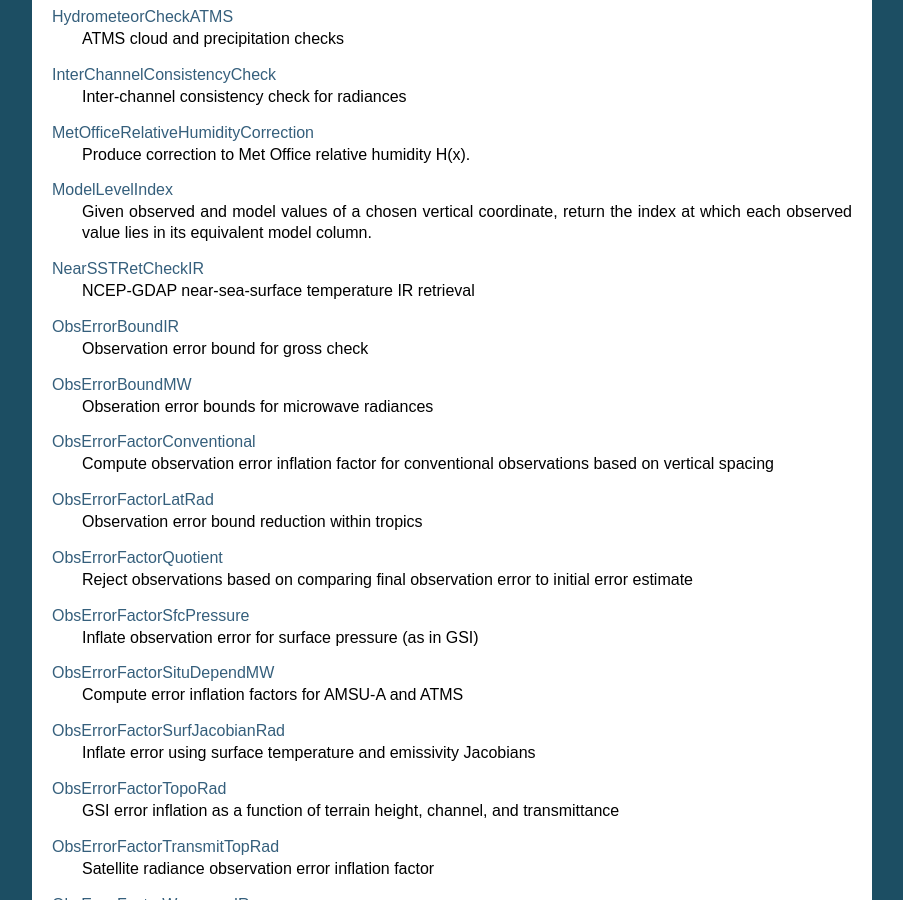
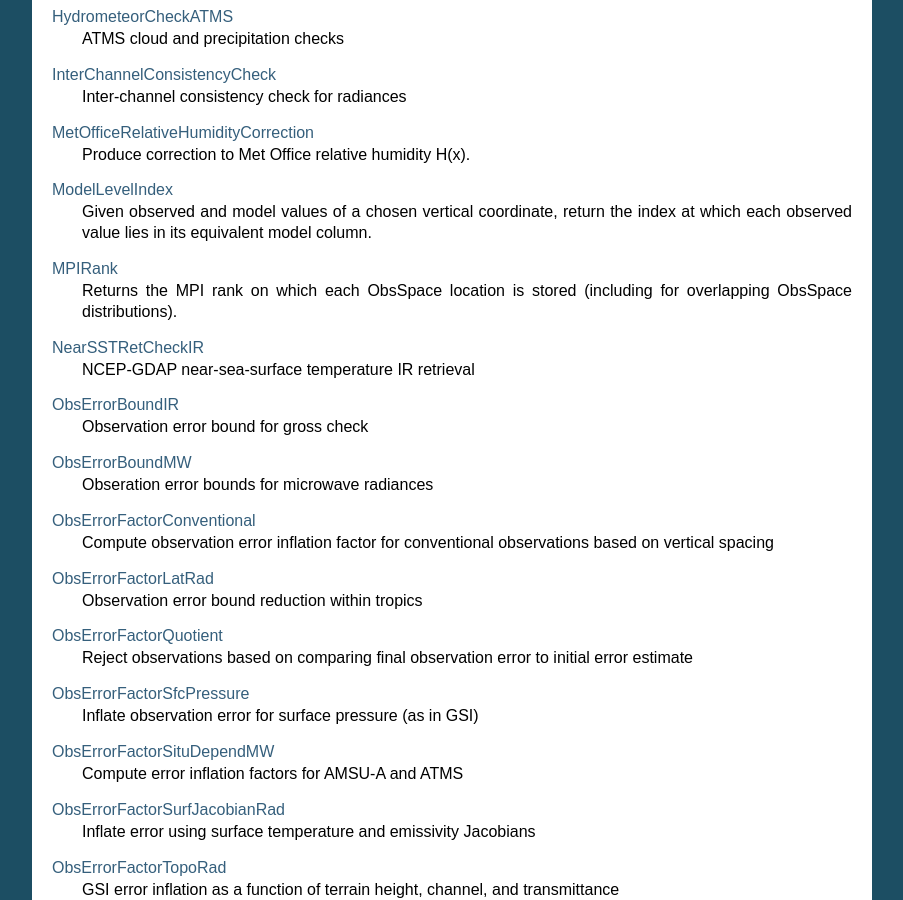
Before and after one commit to JCSDA/jedi-docs, a Sphinx documentation site: the page built from docs/inside/jedi-components/ufo/qcfilters/obsfunctions/index.rst, in a window 1280 px wide and 900 px high, scrolled down 1288 px. Shown: the whole window, without its empty margins (198-1101 px from the left). Built offline with Sphinx 7.4.7, drawn with Linux system fonts in a browser that asks for light colours.

Commit message:
Document the `MPIRank` ObsFunction (#844)
* MPI rank ObsFunction

* typo

* description

* description

* add to toctree

---------

Co-authored-by: Nate Crossette <ncrossette@ucar.edu>

```diff
--- a/docs/inside/jedi-components/ufo/qcfilters/obsfunctions/index.rst
+++ b/docs/inside/jedi-components/ufo/qcfilters/obsfunctions/index.rst
@@ -70,6 +70,9 @@
 
 :ref:`ModelLevelIndex <ModelLevelIndex>`
   Given observed and model values of a chosen vertical coordinate, return the index at which each observed value lies in its equivalent model column.
+
+:ref:`MPIRank <MPIRank>`
+  Returns the MPI rank on which each ObsSpace location is stored (including for overlapping ObsSpace distributions).
 
 :ref:`NearSSTRetCheckIR <NearSSTRetCheckIR>`
   NCEP-GDAP near-sea-surface temperature IR retrieval
@@ -198,6 +201,7 @@
    InterChannelConsistencyCheck
    MetOfficeRelativeHumidityCorrection
    ModelLevelIndex
+   MPIRank
    NearSSTRetCheckIR
    ObsErrorBoundIR
    ObsErrorBoundMW
```
Also changed, not shown: docs/inside/jedi-components/ufo/qcfilters/obsfunctions/MPIRank.rst (added, +30 -0 lines).
